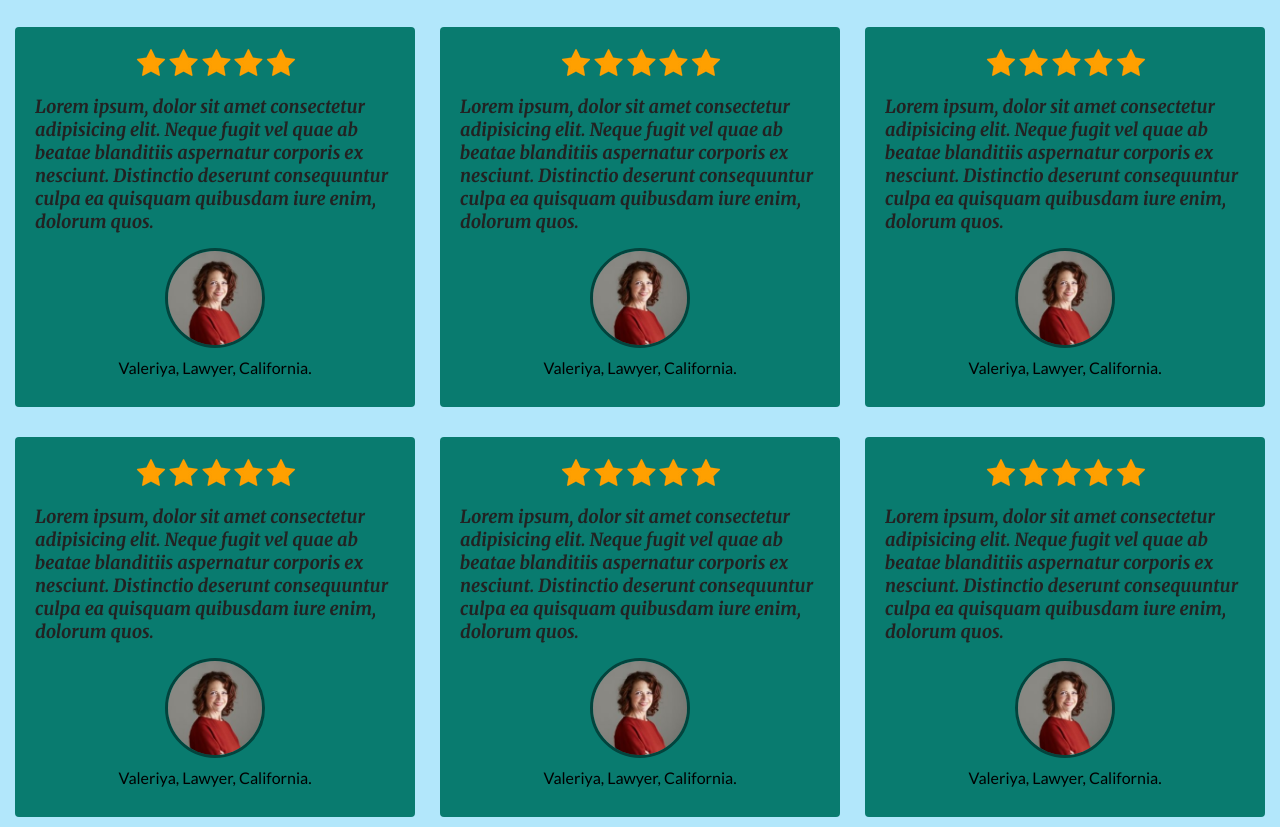
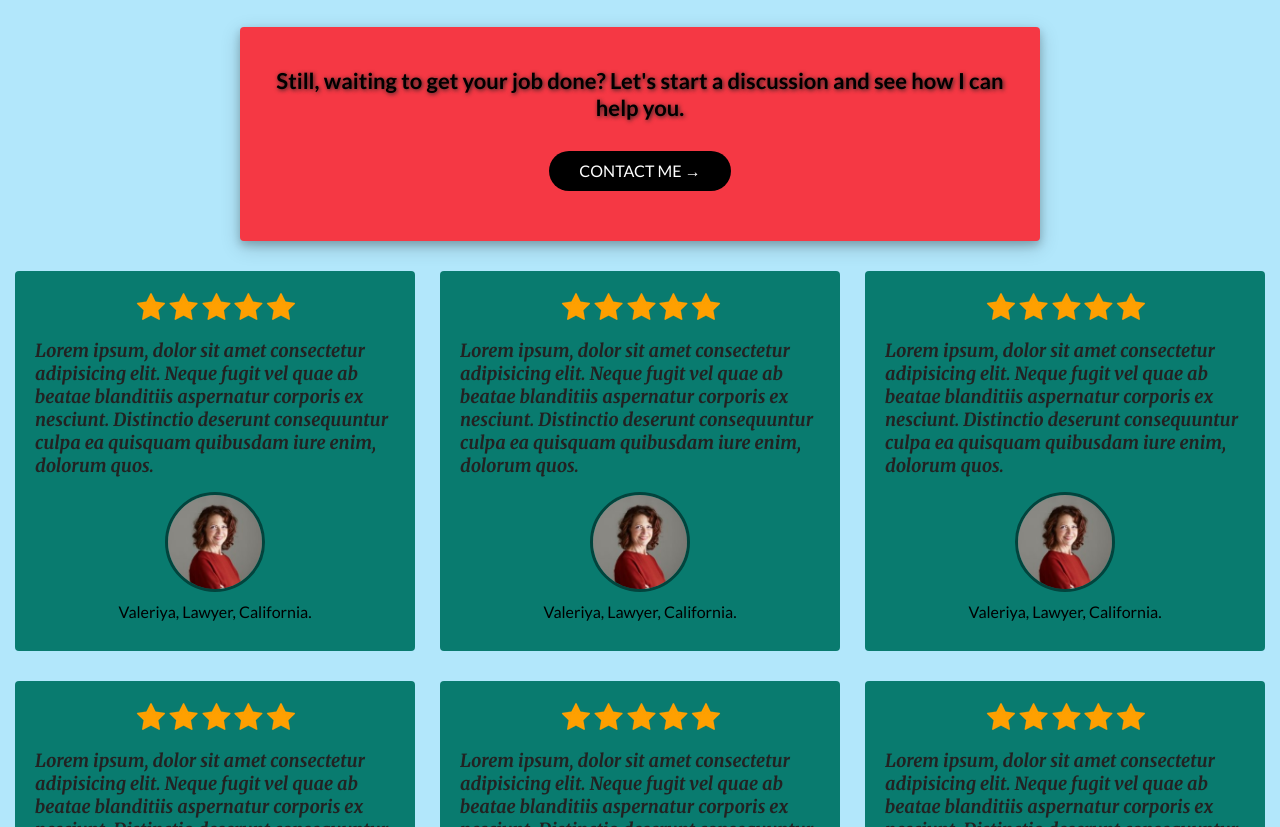
Before and after one commit to shihabiiuc/testimonialpage, a plain HTML site: page index.html in a window 1280 px wide. Shown: the part 1916-2743 px from the top of the page. Drawn offline with Linux system fonts and the light colour scheme.

Commit message:
CTA section added

```diff
--- a/index.html
+++ b/index.html
@@ -53,6 +53,10 @@
       <div class="video-testimonial youtube-video">
         <iframe width="560" height="315" src="https://www.youtube.com/embed/aqp_Dbxh3bs" title="YouTube video player" frameborder="0" allow="accelerometer; autoplay; clipboard-write; encrypted-media; gyroscope; picture-in-picture; web-share" allowfullscreen></iframe>
       </div>  <!-- .video-testimonial -->
+      <div class="cta">
+        <p>Still, waiting to get your job done? Let's start a discussion and see how I can help you.</p>
+        <a href="https://shihabiiuc.github.io/testimonialpage/">Contact me →</a>
+      </div>  <!-- .cta -->
     </div>    <!-- .t_wrapper -->
 
     <div class="full-width-wrapper">
--- a/sass/style.scss
+++ b/sass/style.scss
@@ -116,6 +116,37 @@ blockquote {
     .video-testimonial {
       margin: 0 0 30px;
     }
+    .cta {
+      background-color: #f53844;
+      margin: 30px 0;
+      padding: 30px;
+      text-align: center;
+      border-radius: 4px;
+      box-shadow: 0 4px 8px 0 rgba(0, 0, 0, 0.2), 0 6px 20px 0 rgba(0, 0, 0, 0.19);
+      p {
+        font-size: 1.375rem;
+        font-weight: 700;
+        text-shadow: 1px 1px 4px #222222;
+      }
+      a {
+        display: inline-block;
+        background-color: #000000;
+        padding: 10px 30px;
+        margin: 20px 0;
+        border-radius: 25px;
+        color: #FFFFFF;
+        text-transform: uppercase;
+        text-decoration: none;
+        font-weight: 400;
+        transition: all 0.8s ease;
+      }
+      a:hover {
+        background-color: #90d5ec;
+        background-image: linear-gradient(315deg, #90d5ec 0%, #fc575e 74%);
+        color: #5c0309;
+        box-shadow: 0 4px 8px 0 rgba(0, 0, 0, 0.2), 0 6px 20px 0 rgba(0, 0, 0, 0.19);
+      }
+    }
   }
   .full-width-wrapper {
     @media (min-width: 768px) {
```
Also changed, not shown: sass/style.css, 1 other file.
